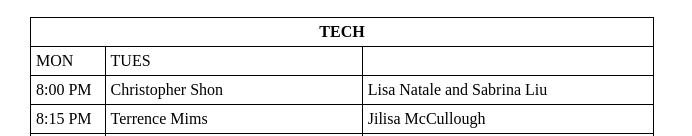
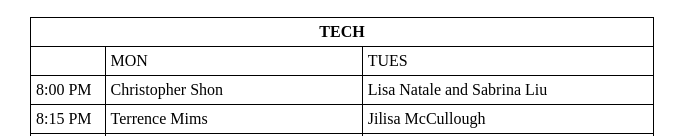
Before and after one commit to ABTech/ds, a plain HTML site: page index.html in a window 1280 px wide. Shown: the part 1099-1235 px from the top of the page, without its empty margins (0-692 px from the left). Drawn offline with Linux system fonts and the light colour scheme.

Commit message:
Fix column headers

```diff
--- a/index.html
+++ b/index.html
@@ -63,7 +63,7 @@ Show 2:          Saturday 12/10 20:00 <br>
 <h2>Tech Rehearsal Schedule</h2>
 <table>
 <thead><tr><th colspan=3>TECH</th></tr></thead><tbody>
- <tr><td>MON</td><td>TUES</td></tr>
+ <tr><td></td><td>MON</td><td>TUES</td></tr>
  <tr><td>8:00 PM</td><td>Christopher Shon</td><td>Lisa Natale and Sabrina Liu</td></tr>
  <tr><td>8:15 PM</td><td>Terrence Mims</td><td>Jilisa McCullough</td></tr>
  <tr><td>8:30 PM</td><td>Rochelle Samuel and Madeleine Hyde</td><td>Lisa and Courtney Senior Duet</td></tr>
```
